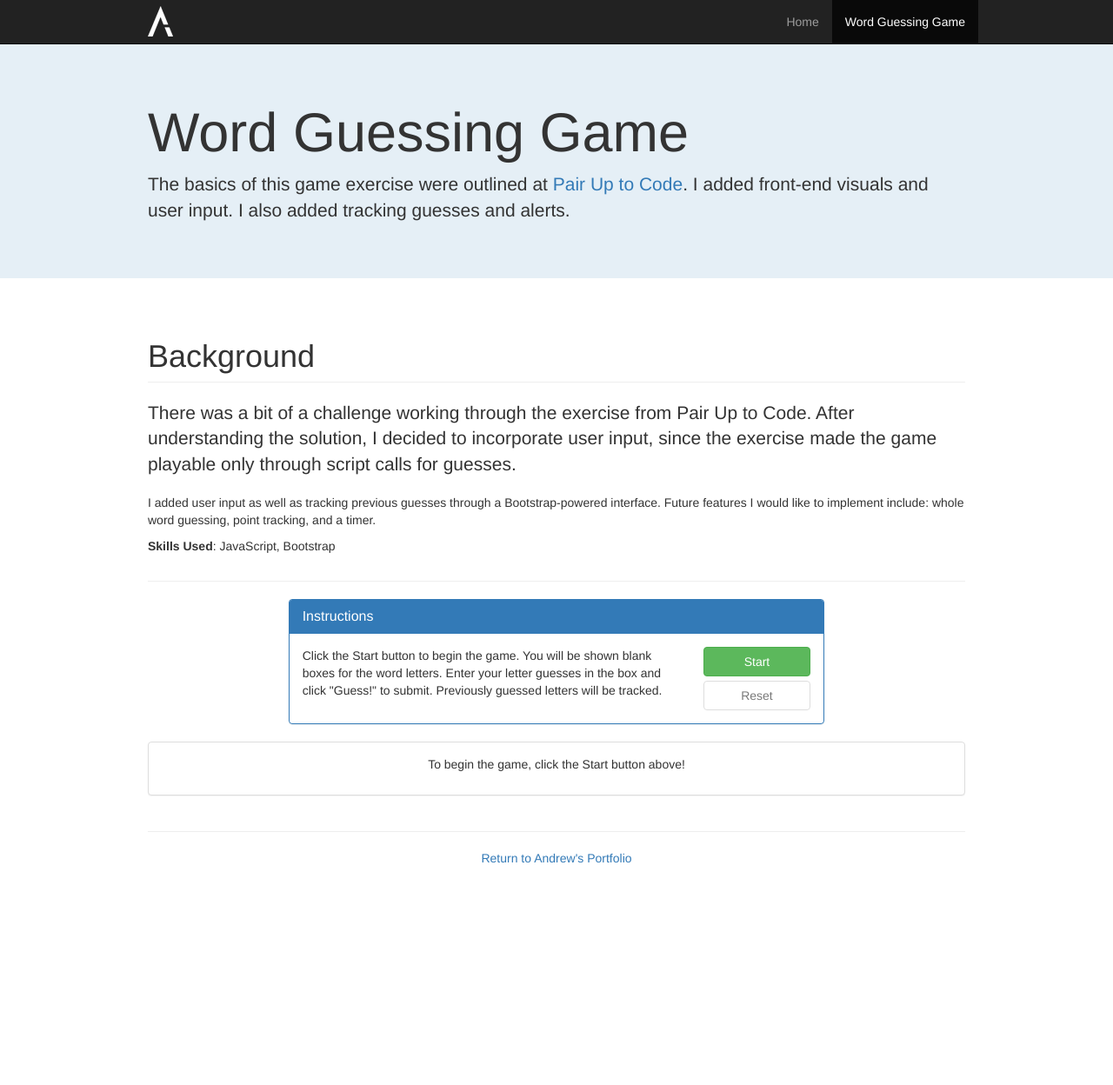
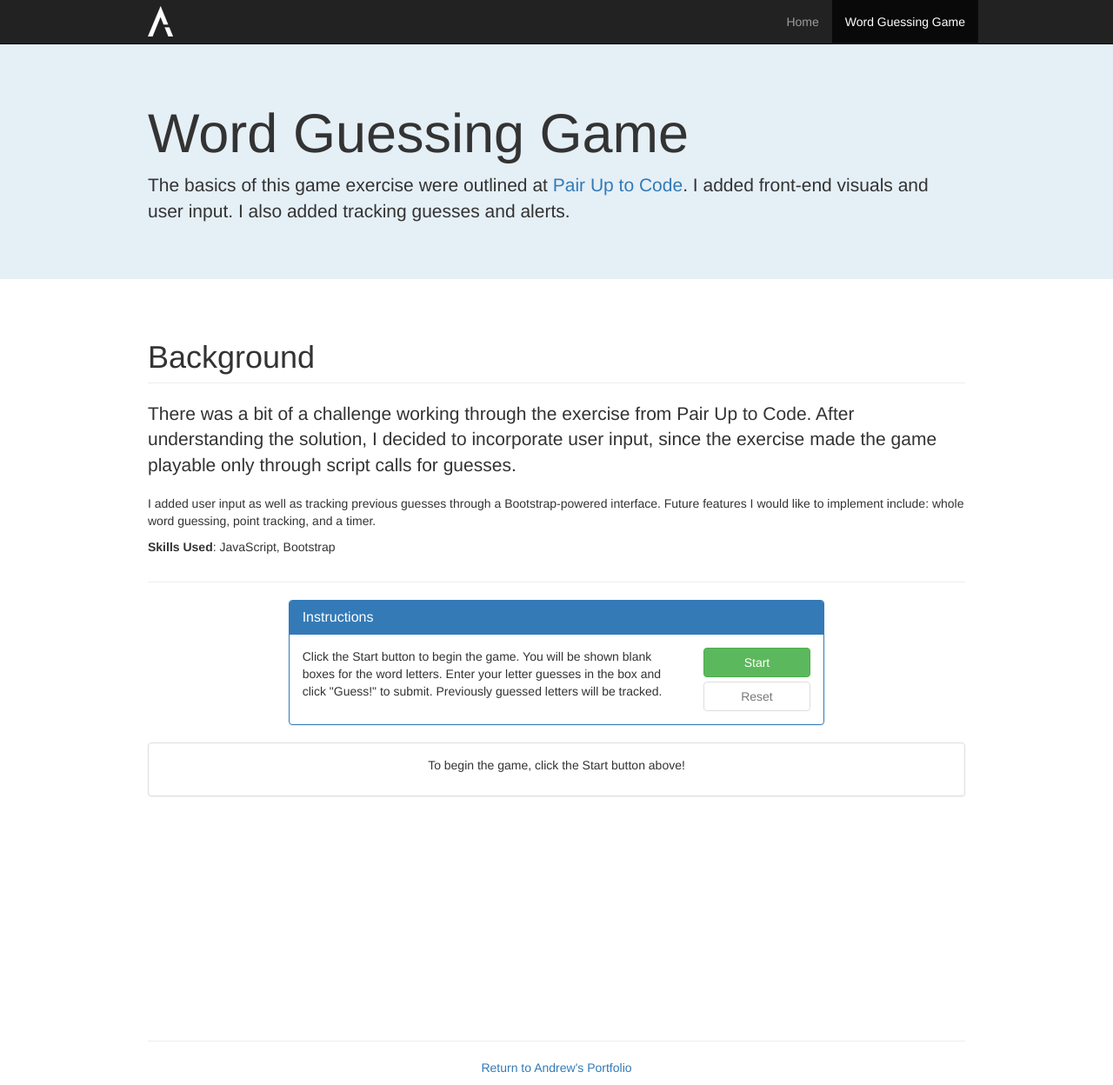
Before and after one commit to atsao/Demos, a Jekyll site: the page built from wordguessing.html, in a window 1280 px wide and 1248 px high. Shown: the whole window at 87% size. Built offline with Jekyll 4.4.1, drawn with Linux system fonts in a browser that asks for light colours.

Commit message:
Mobile adjustments

```diff
--- a/_includes/nav.html
+++ b/_includes/nav.html
@@ -1,5 +1,5 @@
-<div class="container-fluid">
-  <nav class="navbar navbar-inverse navbar-fixed-top">
+
+  <nav class="navbar navbar-inverse navbar-static-top">
     <div class="container">
 
       <div class="navbar-header">
@@ -43,4 +43,3 @@
 
     </div>
   </nav>
-</div>
--- a/css/main.scss
+++ b/css/main.scss
@@ -11,7 +11,10 @@
 
 
 body {
-  padding-top: 50px;
+  // padding-top: 50px;
+}
+.navbar {
+  margin-bottom: 0;
 }
 
 .navbar-brand {
@@ -29,7 +32,23 @@
   li {
     background: #eee;
     display: inline-block;
-    margin: 0 15px;
+    font-family: $headings-font-family;
+    font-weight: $headings-font-weight;
+    line-height: $headings-line-height;
+    color: $headings-color;
+    font-size: $font-size-h5;
+    margin: 15px;
     padding: 20px;
   }
 }
+
+.spacer-div {
+  height: 240px;
+}
+
+@media (min-width: $screen-sm-min) {
+  #word-letters li {
+    font-size: $font-size-h3;
+    margin: 0 15px;
+  }
+}
--- a/wordguessing.html
+++ b/wordguessing.html
@@ -87,7 +87,7 @@
   </div>
 </div>
 
-
+<div class="spacer-div"></div>
 
 
 <script type="text/javascript">
@@ -129,7 +129,7 @@
       // Generate li elements to show word to be guessed
       for (var i = 0; i < lettersArray.length; i++) {
         var l = document.createElement('li');
-        l.className = "h3";
+        // l.className = "h3";
         wordLetters.appendChild(l);
         l.innerHTML += guessesArray[i];
       }
```
Also changed, not shown: other parts of wordguessing.html (+1 -0 lines), 2 other files.
